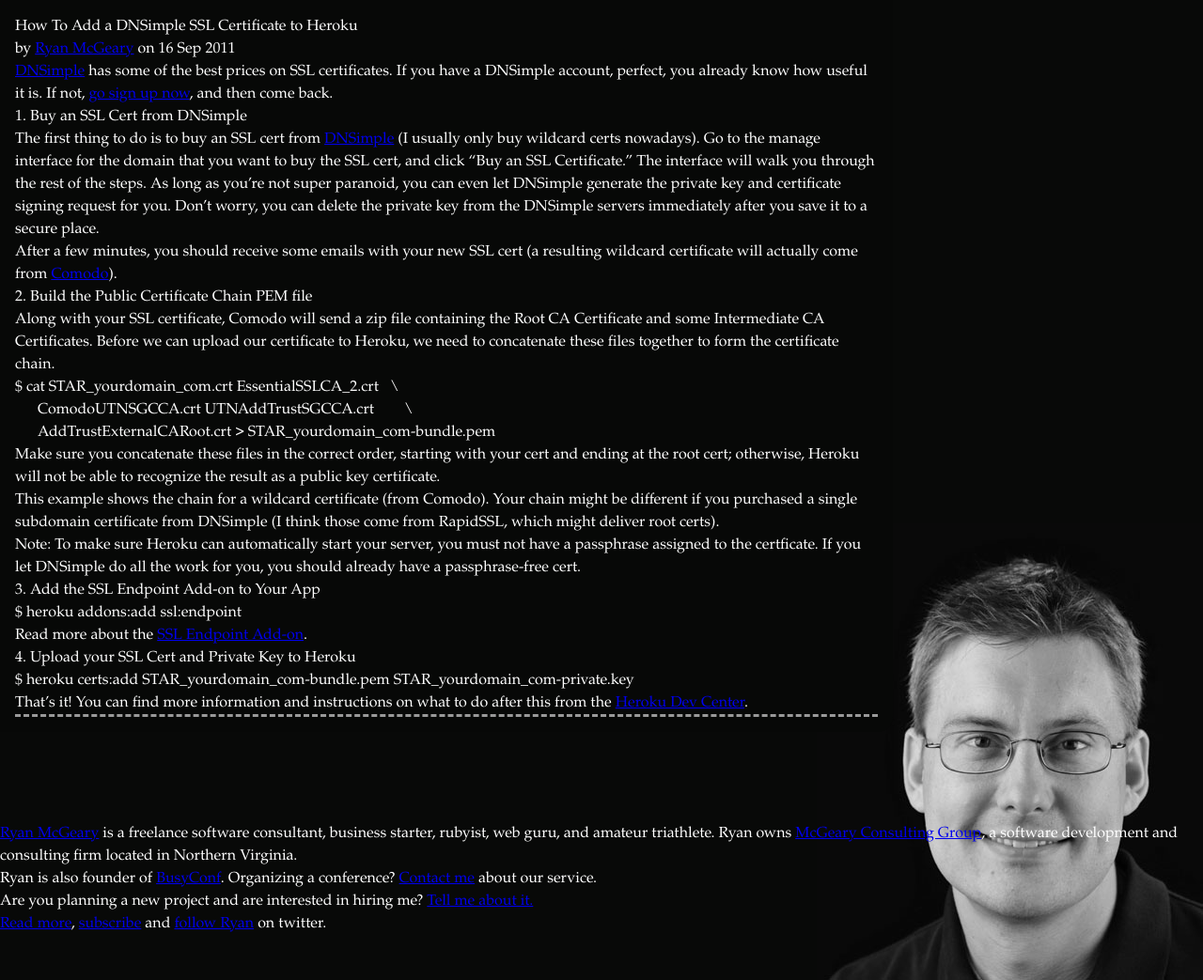
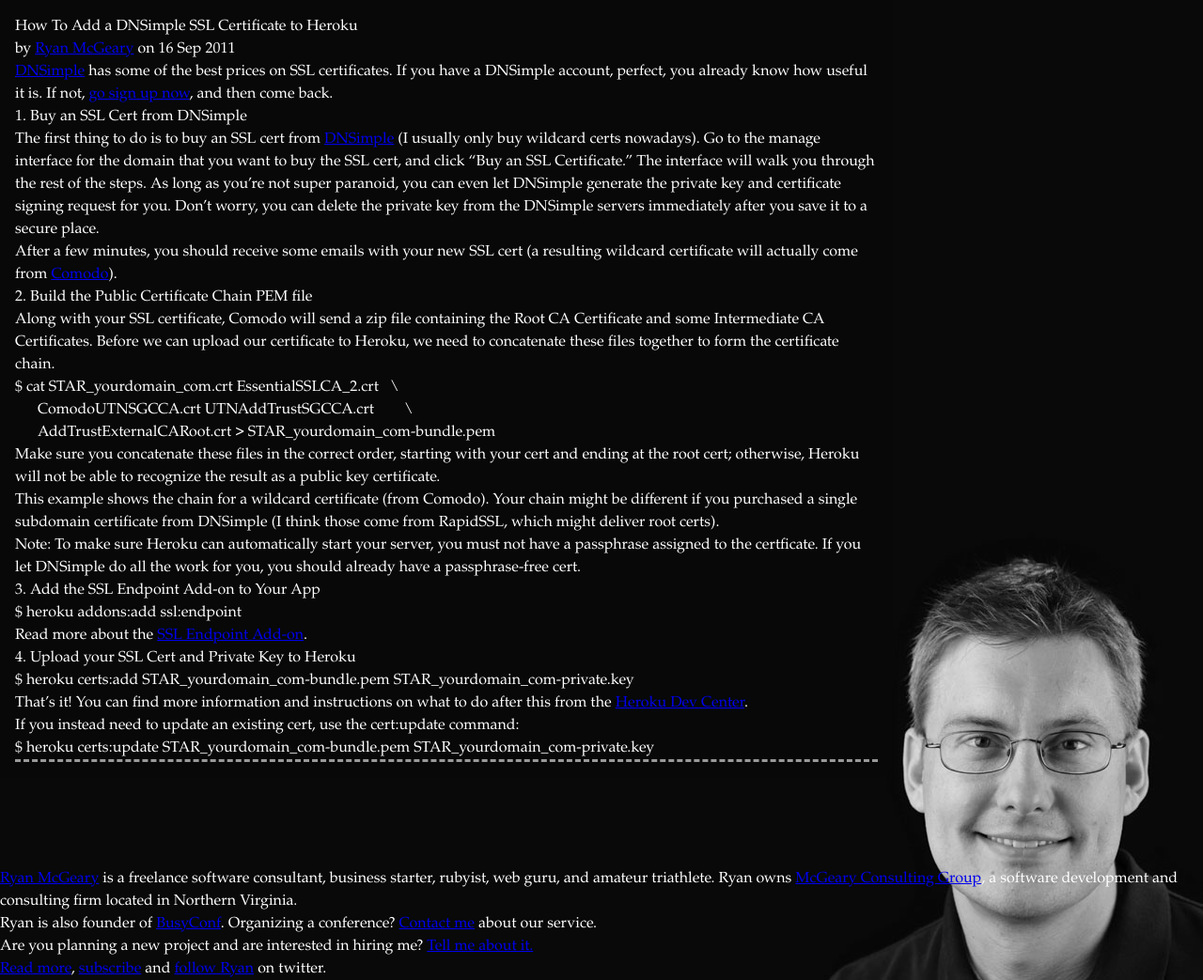
Before and after one commit to rmm5t/ryan.mcgeary.org, a Jekyll site: the page built from _posts/2011-09-16-how-to-add-a-dnsimple-ssl-certificate-to-heroku.md, in a window 1280 px wide and 1043 px high. Shown: the whole window at 94% size. Built offline with Jekyll 4.4.1, drawn with Linux system fonts in a browser that asks for light colours; nearby versions of some CDN libraries; comment, search, counter and statistics services are not loaded.

Commit message:
Added instructions how to update existing cert

```diff
--- a/_posts/2011-09-16-how-to-add-a-dnsimple-ssl-certificate-to-heroku.md
+++ b/_posts/2011-09-16-how-to-add-a-dnsimple-ssl-certificate-to-heroku.md
@@ -58,4 +58,9 @@
 That's it! You can find more information and instructions on what to do after
  this from the [Heroku Dev Center](https://devcenter.heroku.com/articles/ssl-endpoint).
 
+_If you instead need to update an existing cert, use the `cert:update` command:_
+
+    $ heroku certs:update STAR_yourdomain_com-bundle.pem STAR_yourdomain_com-private.key
+
+
 [dnsimple]: https://dnsimple.com/r/fb212a64f8e1b6
```
